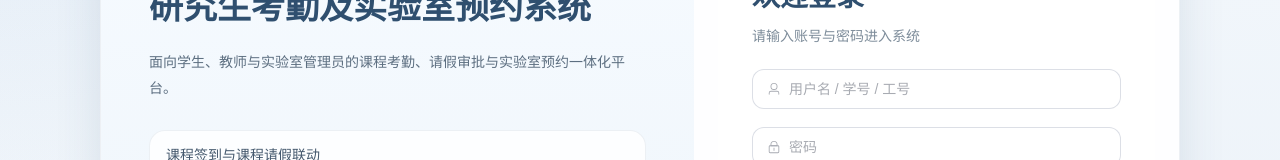
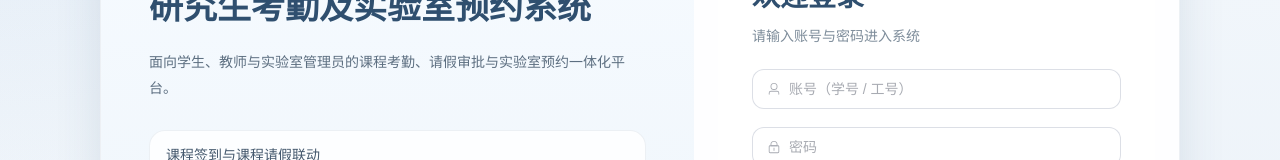
Before and after one commit to gaga0714/lamp_front, a Vue app: page /login in a window 1280 px wide. Shown: the part 280-440 px from the top of the page. Built offline with nearby package versions, Linux system fonts and the light colour scheme; no server answers.

Commit message:
fix: 更新登录和注册视图中的用户名提示

```diff
--- a/src/views/login/LoginView.vue
+++ b/src/views/login/LoginView.vue
@@ -21,7 +21,7 @@
         </div>
         <el-form ref="formRef" :model="form" :rules="rules" label-width="0" @submit.prevent="onSubmit">
           <el-form-item prop="username">
-            <el-input v-model="form.username" placeholder="用户名 / 学号 / 工号" prefix-icon="User" size="large" />
+            <el-input v-model="form.username" placeholder="账号（学号 / 工号）" prefix-icon="User" size="large" />
           </el-form-item>
           <el-form-item prop="password">
             <el-input
@@ -66,7 +66,7 @@ const form = reactive({
   password: '',
 })
 const rules = {
-  username: [{ required: true, message: '请输入用户名', trigger: 'blur' }],
+  username: [{ required: true, message: '请输入账号（学号或工号）', trigger: 'blur' }],
   password: [{ required: true, message: '请输入密码', trigger: 'blur' }],
 }
 
--- a/src/views/login/RegisterView.vue
+++ b/src/views/login/RegisterView.vue
@@ -20,7 +20,7 @@
         </div>
 
         <el-form ref="formRef" :model="form" :rules="rules" label-width="80px" @submit.prevent="onSubmit">
-          <el-form-item label="用户名" prop="username">
+          <el-form-item label="账号" prop="username">
             <el-input v-model="form.username" placeholder="学号 / 工号" size="large" />
           </el-form-item>
           <el-form-item label="姓名" prop="name">
@@ -65,7 +65,7 @@ const form = reactive({
   role: 'student',
 })
 const rules = {
-  username: [{ required: true, message: '请输入用户名', trigger: 'blur' }],
+  username: [{ required: true, message: '请输入学号或工号', trigger: 'blur' }],
   name: [{ required: true, message: '请输入姓名', trigger: 'blur' }],
   password: [{ required: true, message: '请输入密码', trigger: 'blur' }],
   confirmPassword: [
```
